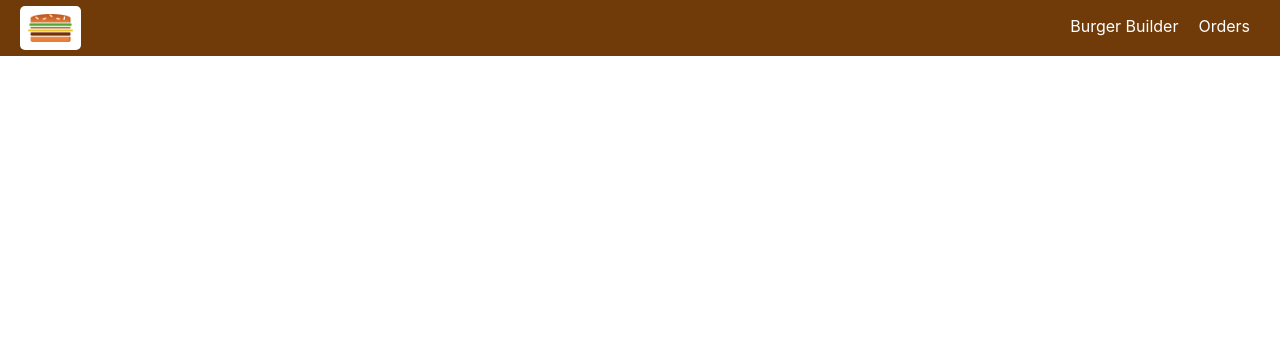
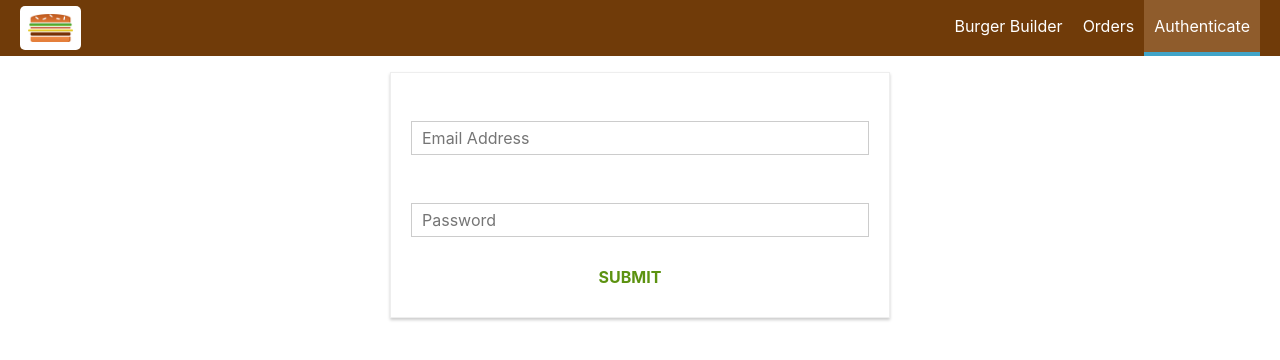
Before and after one commit to michalens/burger-builder, a React (Create React App) app: page /auth in a window 1280 px wide. Shown: the top 360 px of the page. Built offline with nearby package versions, Linux system fonts and the light colour scheme.

Commit message:
add auth form

```diff
--- a/package.json
+++ b/package.json
@@ -7,8 +7,11 @@
     "prop-types": "^15.7.2",
     "react": "^16.8.2",
     "react-dom": "^16.8.2",
+    "react-redux": "^6.0.1",
     "react-router-dom": "^4.3.1",
-    "react-scripts": "2.1.5"
+    "react-scripts": "2.1.5",
+    "redux": "^4.0.1",
+    "redux-thunk": "^2.3.0"
   },
   "scripts": {
     "start": "react-scripts start",
--- a/src/App.js
+++ b/src/App.js
@@ -1,10 +1,11 @@
 import React, { Component } from 'react';
+import {Route, Switch} from 'react-router-dom'
+
 import Layout from './containers/Layout/Layout';
 import BurgerBuilder from './containers/BurgerBuilder/BurgerBuilder';
 import Checkout from './containers/Checkout/Checkout'
 import Orders from './containers/Orders/Orders'
-import {Route, Switch} from 'react-router-dom'
-
+import Auth from './containers/Auth/Auth'
 
 class App extends Component {
   render() {
@@ -14,6 +15,7 @@ class App extends Component {
         	<Switch>
         		<Route path='/checkout' component={Checkout} />
         		<Route path='/orders' exact component={Orders} />
+            <Route path='/auth' exact component={Auth} />
             <Route path='/' exact component={BurgerBuilder} />
         	</Switch>
         </Layout>
--- a/src/components/Navigation/NavigationItems/NavigationItems.js
+++ b/src/components/Navigation/NavigationItems/NavigationItems.js
@@ -6,6 +6,7 @@ const NavigationItems = props => (
 	<ul className ={'NavigationItems'}>
 		<NavigationItem link="/" exact>Burger Builder</NavigationItem>
 		<NavigationItem link="/orders">Orders</NavigationItem>
+		<NavigationItem link="/auth">Authenticate</NavigationItem>
 	</ul>
 )
 
--- /dev/null
+++ b/src/containers/Auth/Auth.css
@@ -0,0 +1,18 @@
+.Auth {
+	margin: 20px auto;
+	width: 80%;
+	text-align: center;
+	box-shadow: 0px 2px 3px #ccc;
+	border: 1px solid #eee;
+	padding: 10px;
+	box-sizing: border-box;
+}
+
+.Auth input {
+	display: block
+}
+@media (min-width: 600px) {
+	.Auth {
+		width: 500px;
+	}
+}
--- /dev/null
+++ b/src/containers/Auth/Auth.js
@@ -0,0 +1,110 @@
+import React, { Component } from 'react';
+
+import Input from '../../components/UI/Input/Input'
+import Button from '../../components/UI/Button/Button'
+
+import './Auth.css'
+
+class Auth extends Component {
+	state = {
+		controls: {
+			email: {
+				elementType: 'input',
+				elementConfig: {
+					type: 'email',
+					placeholder: 'Email Address'
+				},
+				value: '',
+				validation: {
+					required: true,
+					isEmail: true
+				},
+				valid: false,
+				touched: false
+			},
+			password: {
+				elementType: 'input',
+				elementConfig: {
+					type: 'password',
+					placeholder: 'Password'
+				},
+				value: '',
+				validation: {
+					required: true,
+					minLength: 6
+				},
+				valid: false,
+				touched: false
+			},
+		}
+	}
+
+	checkValidity = (value, rules) => {
+		let isValid = true;
+
+		if (rules.required) {
+			isValid = value.trim() !== '' && isValid;
+		}
+
+		if (rules.minLength) {
+			isValid = value.length >= rules.minLength && isValid;
+		}
+
+		if (rules.maxLength) {
+		isValid = value.length <= rules.maxLength && isValid;
+		}
+
+		return isValid
+	}
+
+	inputChangedHandler = (event, controlName) => {
+		const eventValue = event.target.value;
+	    this.setState(prevState => {
+            const updatedControls = {
+                ...prevState.controls,
+            };
+            const updatedFormElement = {
+                ...updatedControls[controlName],
+            };
+            updatedFormElement.value = eventValue;
+            updatedFormElement.valid = this.checkValidity(updatedFormElement.value, updatedFormElement.validation);
+            updatedFormElement.touched = true;
+	        updatedControls[controlName] = updatedFormElement;
+
+            return { controls: updatedControls };
+        });
+	}
+
+	render () {
+		const formElementsArray = [];
+		for (let key in this.state.controls) {
+			formElementsArray.push({
+				id: key,
+				config: this.state.controls[key]
+			})
+		}
+
+		const form = formElementsArray.map(formElement => (
+			<Input
+				key={formElement.id}
+				elementType={formElement.config.elementType}
+				elementConfig={formElement.config.elementConfig}
+				value={formElement.config.value}
+				invalid={!formElement.config.valid}
+				shouldValidate={formElement.config.validation}
+				touched={formElement.config.touched}
+				changed={(event) => this.inputChangedHandler(event, formElement.id)}
+			/>
+		))
+		return (
+			<div>
+				<form className='Auth'>
+					{form}
+					<Button btnType='Success'>SUBMIT</Button>
+				</form>
+			</div>
+		)
+	}
+}
+
+export default Auth;
```
Also changed, not shown: 1 other file (tests, documents, lock files or other folders).
